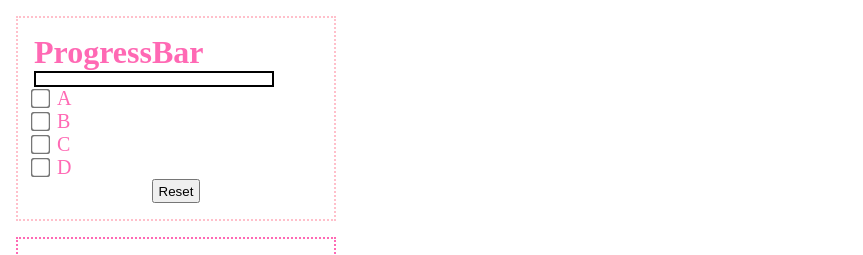
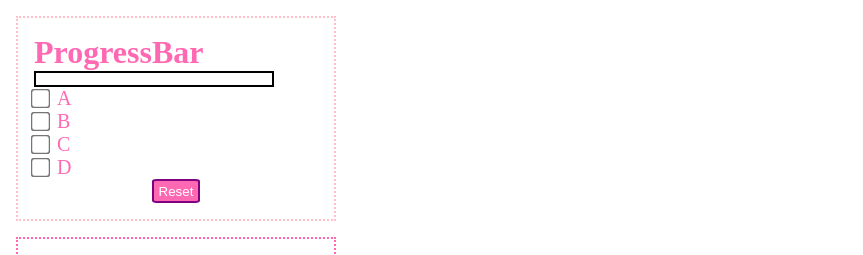
Before and after one commit to naathaliie/moving-stuff, a React (Vite) app: page / in a window 1280 px wide. Shown: the top 255 px of the page, without its empty margins (0-863 px from the left). Built offline with nearby package versions, Linux system fonts and the light colour scheme.

Commit message:
btn progressbar

```diff
--- a/src/Components/ProgressBar/ProgressBar.scss
+++ b/src/Components/ProgressBar/ProgressBar.scss
@@ -25,20 +25,31 @@
     input[type="checkbox"] {
       margin-right: 10px;
       transform: scale(1.5); /* För att göra checkboxen 1.5 gånger större */
-    &:hover {
-        transform: scale(1.8);/* Gör checkboxen större när man hoovrar över den */
-      }}
+      &:hover {
+        transform: scale(
+          1.8
+        ); /* Gör checkboxen större när man hoovrar över den */
+      }
+    }
     label {
       font-size: 20px;
-
     }
   }
 
-
-  .reset-btn{
+  .reset-btn {
     align-self: center;
     width: 3rem;
     height: 1.5rem;
-
+    background-color: hotpink;
+    color: white;
+    border: purple 2px solid;
+    border-radius: 10%;
+    &:hover {
+      transform: scale(1.1);
+    }
+    &:active {
+        box-shadow: 2px 2px 2px 0px rgba(2, 2, 2, 0.366);
+        transform: translateY(1px); /* Flytta knappen neråt när den är aktiv */
+    }
   }
 }
--- a/src/Components/ProgressBar/ProgressBar.tsx
+++ b/src/Components/ProgressBar/ProgressBar.tsx
@@ -32,6 +32,7 @@ const ProgressBar = () => {
               type="checkbox"
               id="checkBoxA"
               checked={checked_A}
+              //Går också att sätta funktionen på onClick!
               onChange={() => {
                 setchecked_A(!checked_A);
                 if (checked_A === false) {
```
